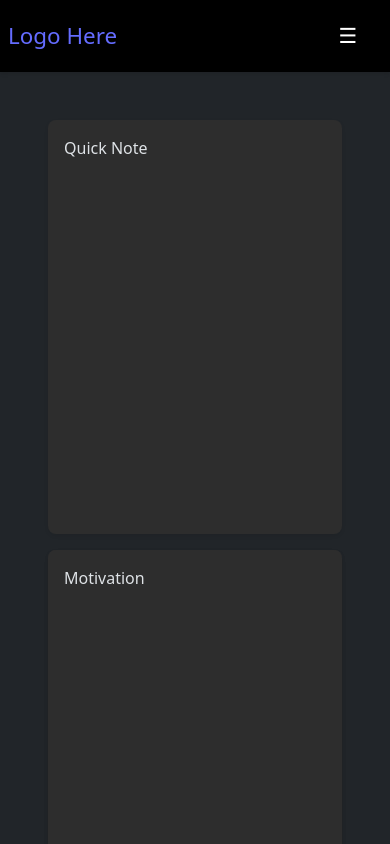
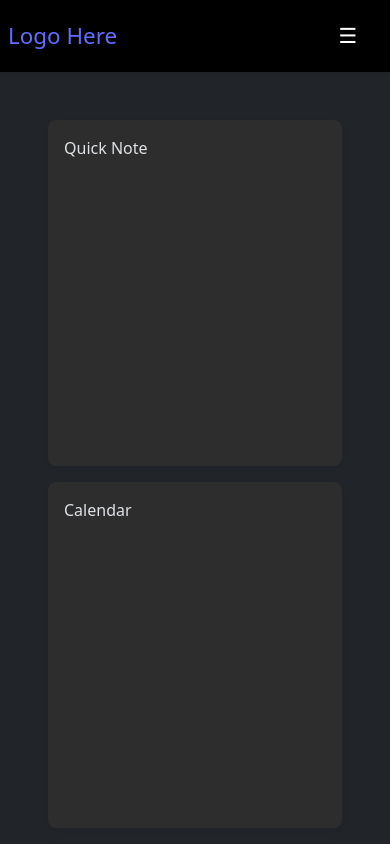
Before and after one commit to ANewProfile/synapse, a React (Vite) app in the folder client/: page / in a window 390 px wide. Shown: the top 844 px of the page. Built offline with nearby package versions, Linux system fonts and the light colour scheme; no server answers.

Commit message:
fixed the responsiveness

```diff
--- a/client/src/css/Dashboard.css
+++ b/client/src/css/Dashboard.css
@@ -22,7 +22,6 @@
     flex-wrap: wrap;
     width: 100%;
     min-height: 200px;
-    flex: 1;
     gap: 1rem;
 }
 
--- a/client/src/css/DashboardCard.css
+++ b/client/src/css/DashboardCard.css
@@ -7,7 +7,7 @@
     display: flex;
     flex-direction: column;
     min-height: 100px;
-    height: 100%;
+    height: calc((100vh - 18vh) / 2);
     box-sizing: border-box;
 }
 
```
